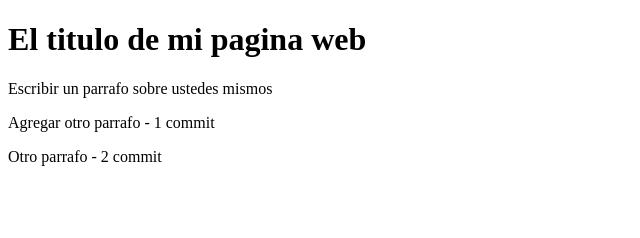
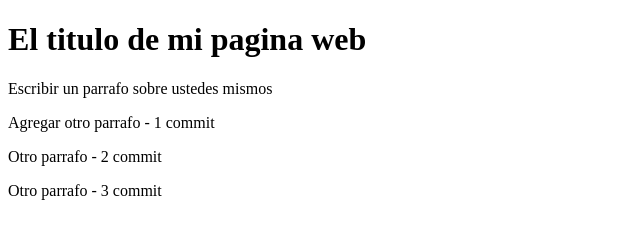
Before and after one commit to Ismael11235/Seminario_Git_Github, a plain HTML site: page index.html in a window 1280 px wide. Shown: the whole page, without its empty margins (0-640 px from the left). Drawn offline with Linux system fonts and the light colour scheme.

Commit message:
Tercer parrafo

```diff
--- a/index.html
+++ b/index.html
@@ -16,5 +16,6 @@
     <p>
         Otro parrafo - 2 commit
     </p>
+    <p>Otro parrafo - 3 commit</p>
 </body>
 </html>
```
